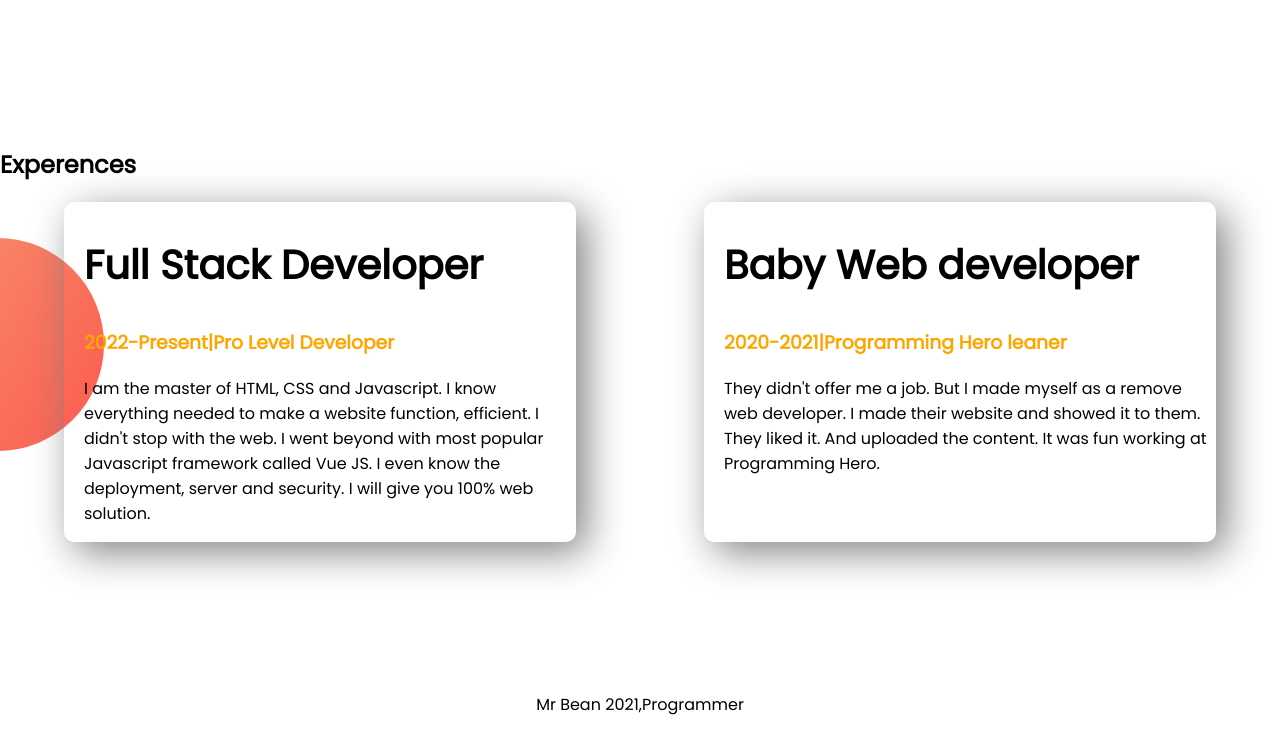
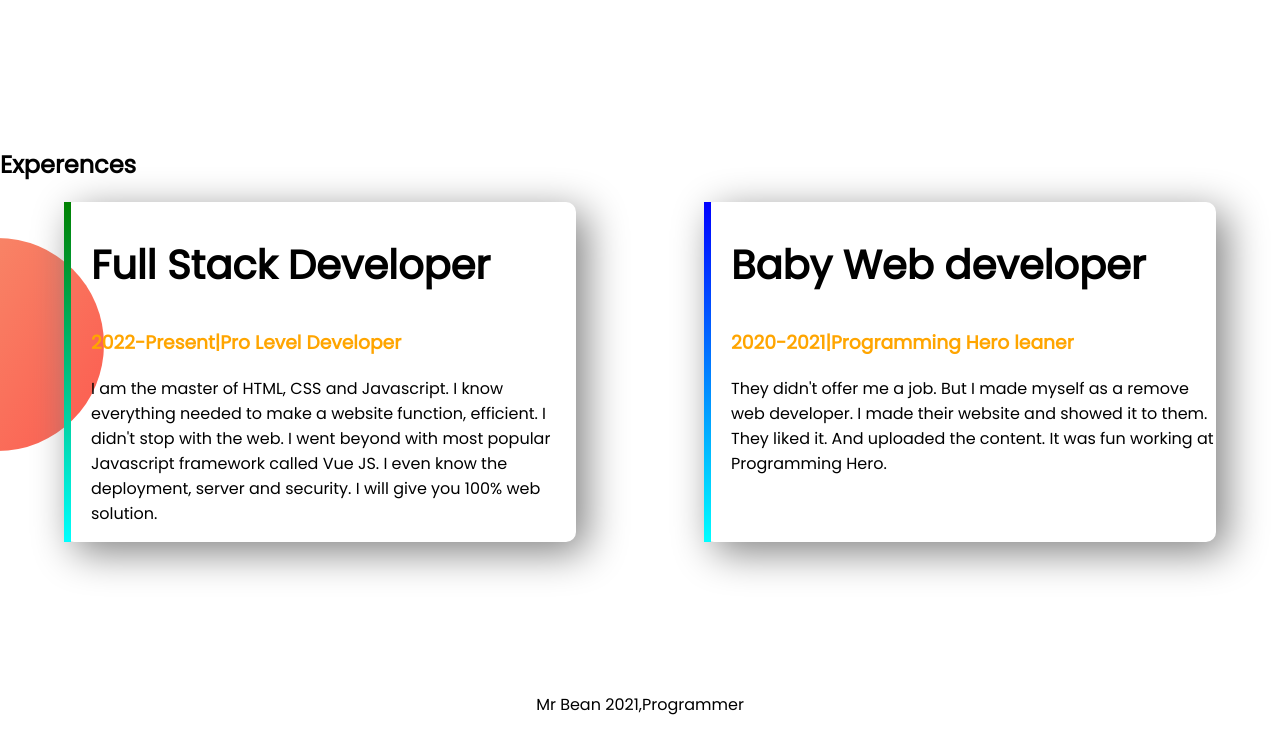
Before and after one commit to absmshakil1/developer-portfolio, a plain HTML site: page index.htm in a window 1280 px wide. Shown: the part 842-1575 px from the top of the page. Drawn offline with Linux system fonts and the light colour scheme.

```diff
--- a/style.css
+++ b/style.css
@@ -56,12 +56,12 @@
     border-radius: 10px;
 }
 #web-dev-experience{
-    border: left 7px solid;
+    border-left: 7px solid;
     border-image: linear-gradient(blue,cyan);
     border-image-slice: 1;
 }
 #full-stack-experience{
-    border: left 7px solid;
+    border-left: 7px solid;
     border-image: linear-gradient(green,cyan);
     border-image-slice: 1;
 }
```
